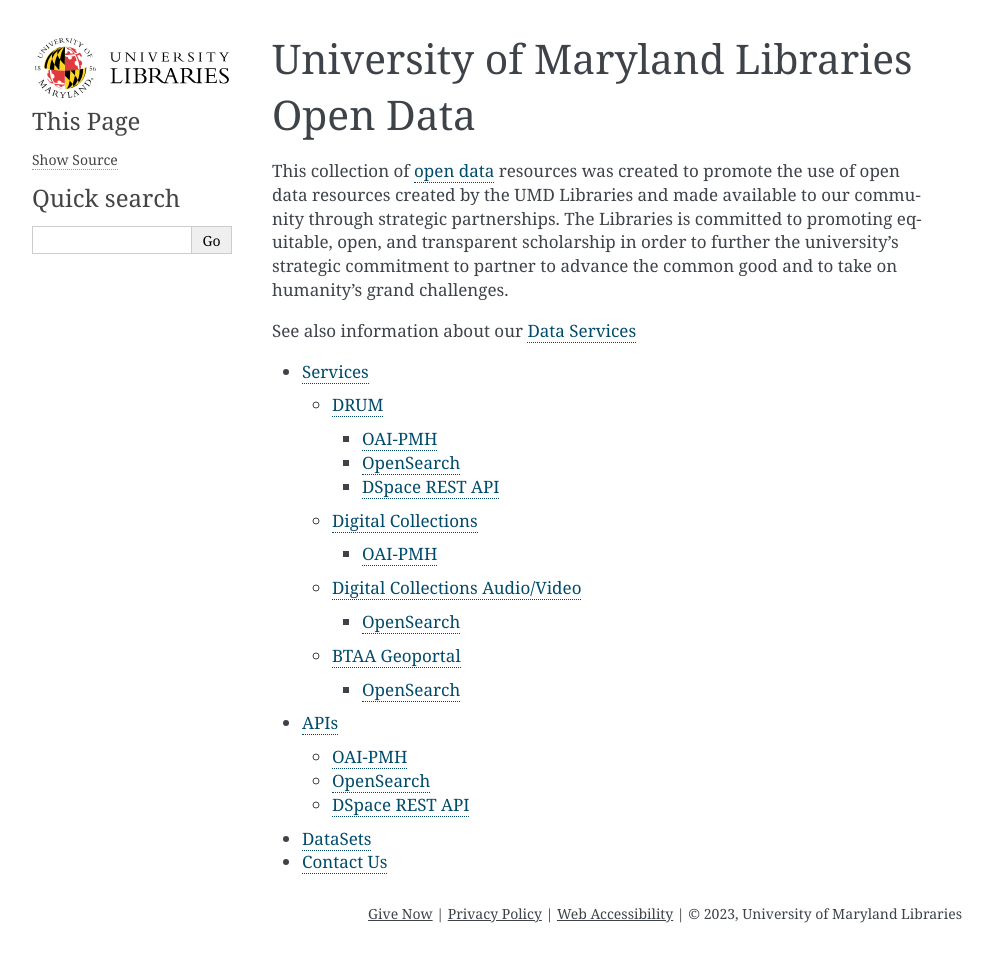
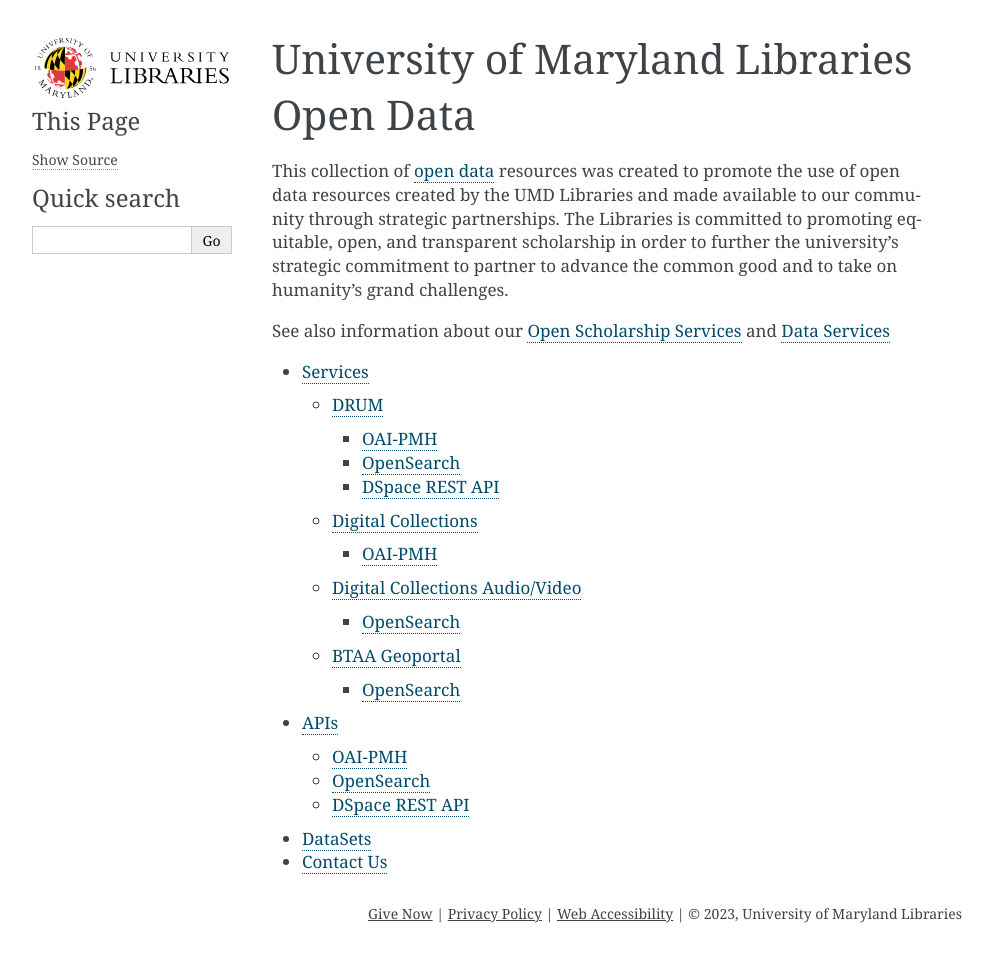
Before and after one commit to wallberg-umd/umd-lib-opendata, a Sphinx documentation site: the page built from source/index.rst, in a window 1280 px wide. Shown: the whole page, without its empty margins (148-1141 px from the left). Built offline with Sphinx 7.4.7, drawn with Linux system fonts in a browser that asks for light colours.

Commit message:
Add link to Open Scholarship Services

```diff
--- a/source/index.rst
+++ b/source/index.rst
@@ -8,8 +8,7 @@
 
 This collection of `open data <https://en.wikipedia.org/wiki/Open_data>`_ resources was created to promote the use of open data resources created by the UMD Libraries and made available to our community through strategic partnerships. The Libraries is committed to promoting equitable, open, and transparent scholarship in order to further the university's strategic commitment to partner to advance the common good and to take on humanity's grand challenges.
 
-See also information about our `Data Services
-<https://www.lib.umd.edu/research/data>`_
+See also information about our `Open Scholarship Services <https://www.lib.umd.edu/research/oss>`_ and `Data Services <https://www.lib.umd.edu/research/data>`_
 
 .. toctree::
 
```
